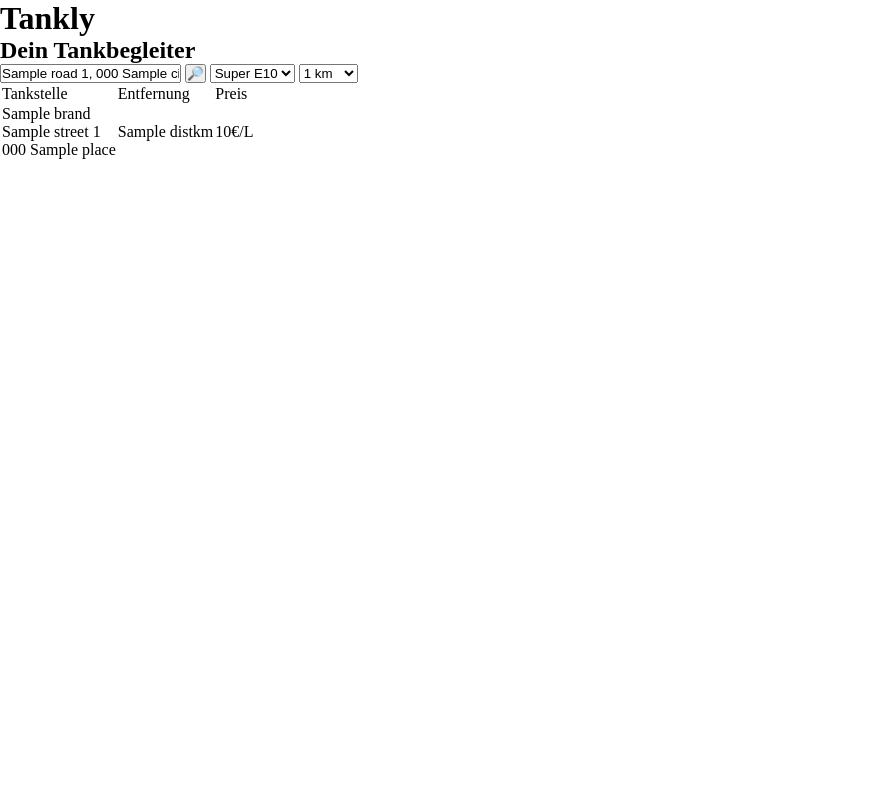
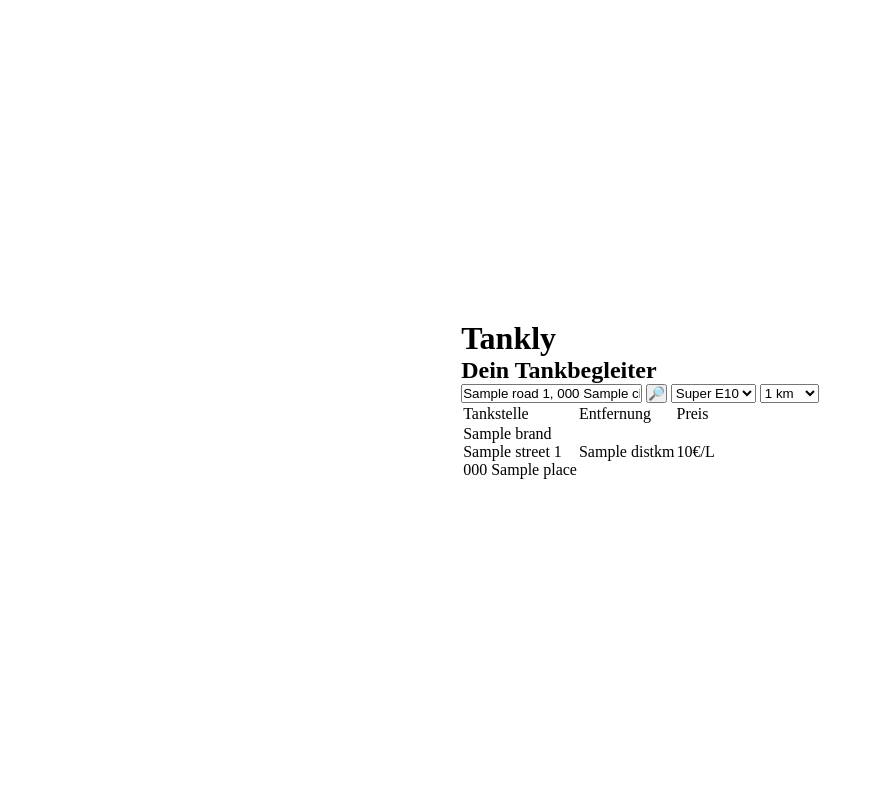
Before and after one commit to dawidduraj/tankly, a Flask app: template templates/search.html in a window 1280 px wide. Shown: the whole page, without its empty margins (0-882 px from the left). Run offline with Flask 2, Linux system fonts and the light colour scheme; the template is opened without the code that fills it: most values are stand-ins (such as "Sample title", 1, 10 or a date in 2020).

Commit message:
Center content on page

```diff
--- a/static/main.css
+++ b/static/main.css
@@ -6,3 +6,10 @@
 html,body{
     min-height: 100vh;
 }
+
+body{
+    display: flex;
+    flex-direction: column;
+    justify-content: center;
+    align-items: center;
+}
```
